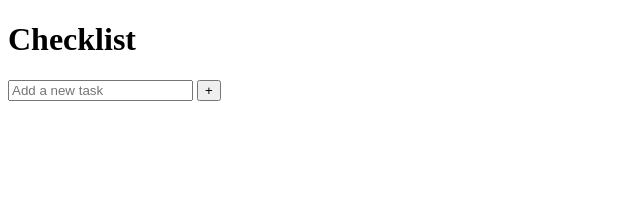
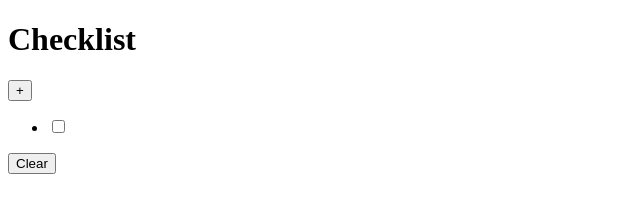
Before and after one commit to emferrari/Code-You-Checklist, a plain HTML site: page index.html in a window 1280 px wide. Shown: the whole page, without its empty margins (0-640 px from the left). Drawn offline with Linux system fonts and the light colour scheme.

Commit message:
Update HTML to hide form and add checkbox task structure

```diff
--- a/index.html
+++ b/index.html
@@ -9,18 +9,24 @@
     <main>
         <header>
             <h1>Checklist</h1>
+            <button type="button">+</button>
         </header>
 
         <section>
-            <ul id="task-list">
+            <ul>
+                <li>
+                    <input type="checkbox" />
+                    <!-- this need js function, only an example -->
+                </li>
                 <!-- tasks will appear here -->
             </ul>
         </section>
 
-        <form>
-            <input type="text" id="new-task" placeholder="Add a new task" />
-            <button type="submit">+</button>
+        <form style="display: none;">
+            <input type="text" placeholder="Add a new task" />
         </form>
+
+        <button type="button">Clear</button>
 
 
 
```
